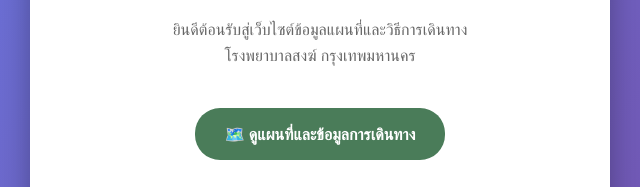
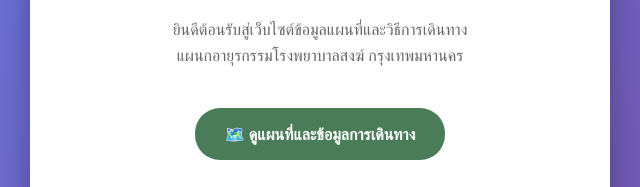
Before and after one commit to prhdev222/MAP_PRH, a plain HTML site: page index.html in a window 1280 px wide. Shown: the part 343-530 px from the top of the page, 320-960 px from the left. Drawn offline with Linux system fonts and the light colour scheme.

Commit message:
Update: ปรบปรงเวบไซตโรงพยาบาลสงฆ

```diff
--- a/index.html
+++ b/index.html
@@ -61,7 +61,7 @@
         <div class="icon">🏥</div>
         <h1>โรงพยาบาลสงฆ์</h1>
         <p>ยินดีต้อนรับสู่เว็บไซต์ข้อมูลแผนที่และวิธีการเดินทาง<br>
-        โรงพยาบาลสงฆ์ กรุงเทพมหานคร</p>
+        แผนกอายุรกรรมโรงพยาบาลสงฆ์ กรุงเทพมหานคร</p>
 
         <a href="priest.html" class="btn">🗺️ ดูแผนที่และข้อมูลการเดินทาง</a>
 
```
